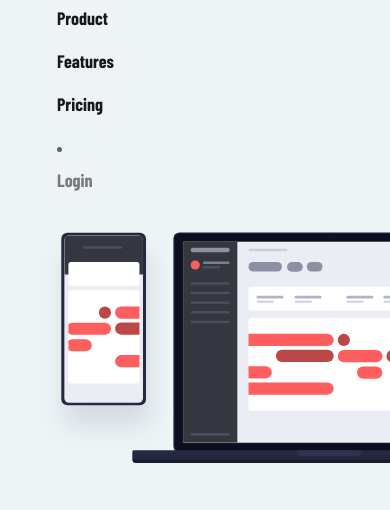
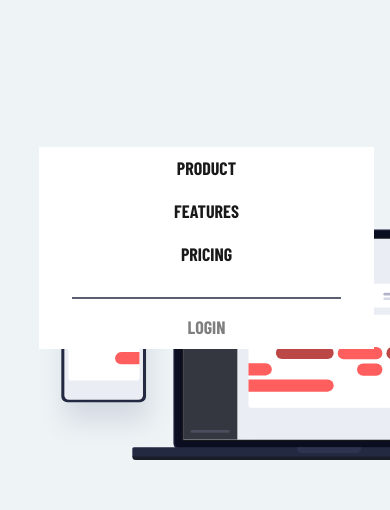
Before and after one commit to Alf131/challenge-intro-tracking, a plain HTML site: page index.html in a window 390 px wide. Both pictures are taken after a click on the button "Toggle navigation". Shown: the part 74-584 px from the top of the page. Drawn offline with nearby package versions, Linux system fonts and the light colour scheme.

Commit message:
Added media navbar collapse

```diff
--- a/css/media.css
+++ b/css/media.css
@@ -8,4 +8,17 @@
     .computer {
         margin-bottom: 15%;
     }
+    .navbar-collapse {
+        top:150px !important;
+        position:relative;
+        text-align: center;
+        background-color: white;
+    }
+    .nav-link {
+        text-transform: uppercase;
+    }
+    .spot {
+        height: 2px;
+        width: 90%;
+        border-radius: 0;
 }
```
